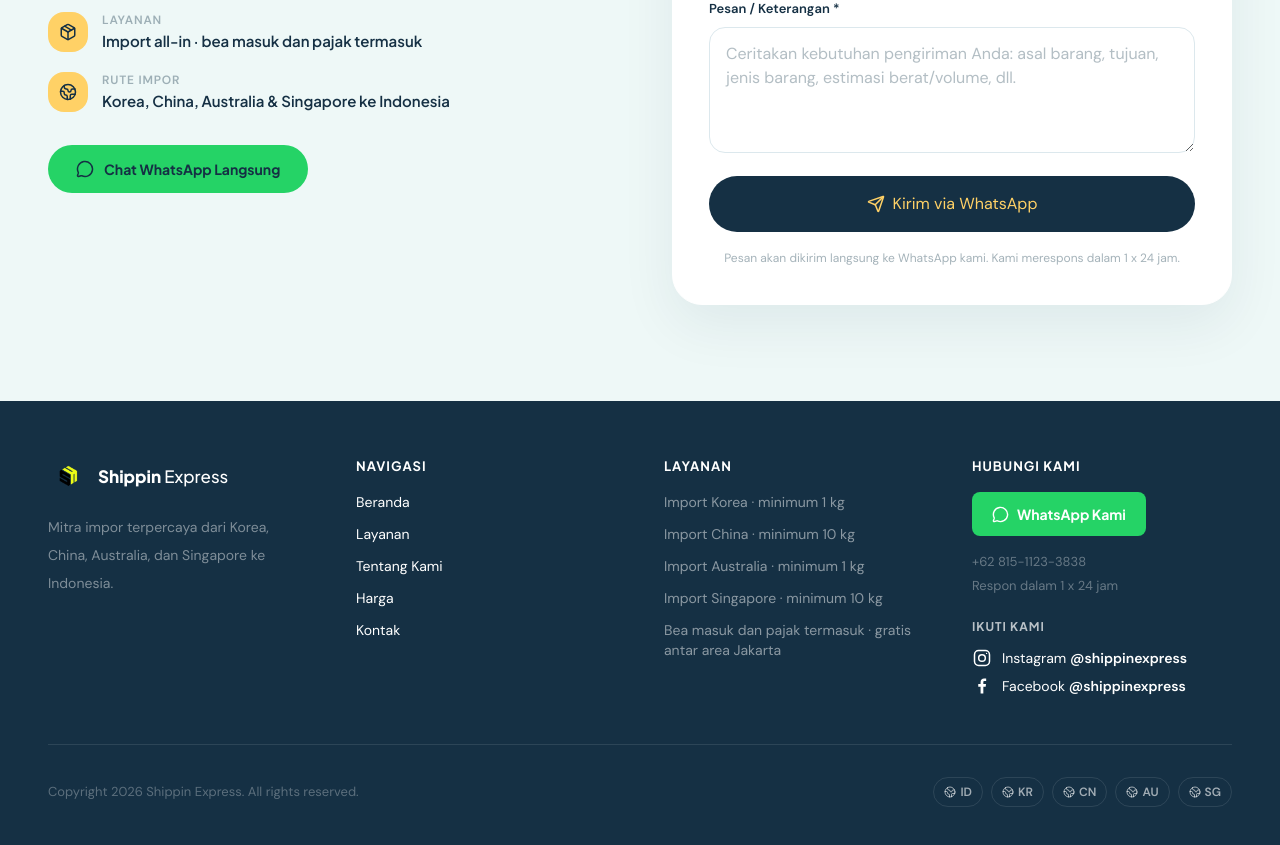
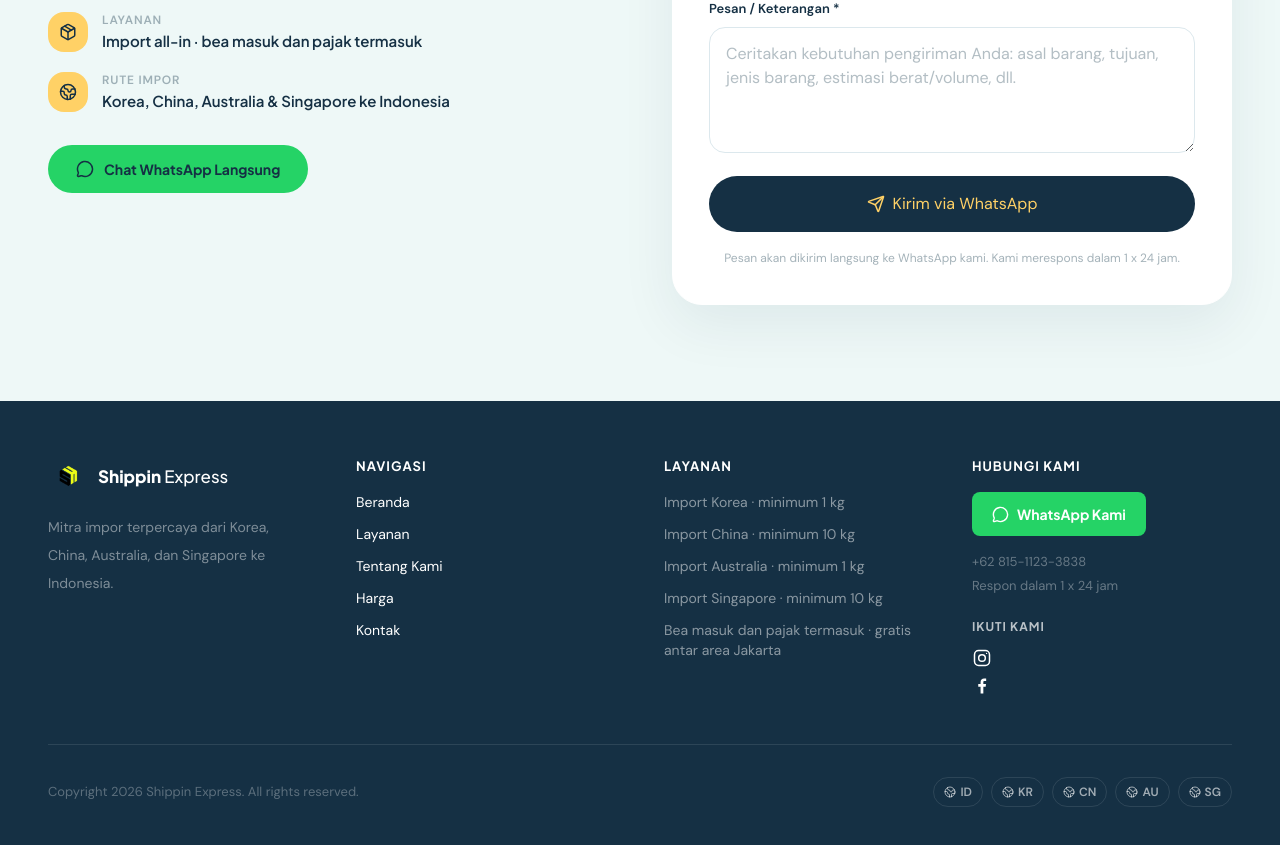
Before and after one commit to bhahtiar/shippin-app, a React (Vite) app: page / in a window 1280 px wide. Shown: the part 4198-5043 px from the top of the page. Built offline with nearby package versions, Linux system fonts and the light colour scheme.

Commit message:
show only social icons in footer

```diff
--- a/src/components/Footer.jsx
+++ b/src/components/Footer.jsx
@@ -96,10 +96,10 @@ export default function Footer() {
               </h4>
               <div className="flex flex-col gap-2">
                 <a href="https://www.instagram.com/shippinexpress/" target="_blank" rel="noopener noreferrer" aria-label="Instagram @shippinexpress" className="inline-flex w-fit items-center gap-2.5 text-sm text-white/55 transition hover:text-brand-yellow">
-                  <InstagramMark /> <span>Instagram <b className="font-semibold text-white">@shippinexpress</b></span>
+                  <InstagramMark />
                 </a>
                 <a href="https://www.facebook.com/shippinexpress" target="_blank" rel="noopener noreferrer" aria-label="Facebook @shippinexpress" className="inline-flex w-fit items-center gap-2.5 text-sm text-white/55 transition hover:text-brand-yellow">
-                  <FacebookMark /> <span>Facebook <b className="font-semibold text-white">@shippinexpress</b></span>
+                  <FacebookMark />
                 </a>
               </div>
             </div>
```
